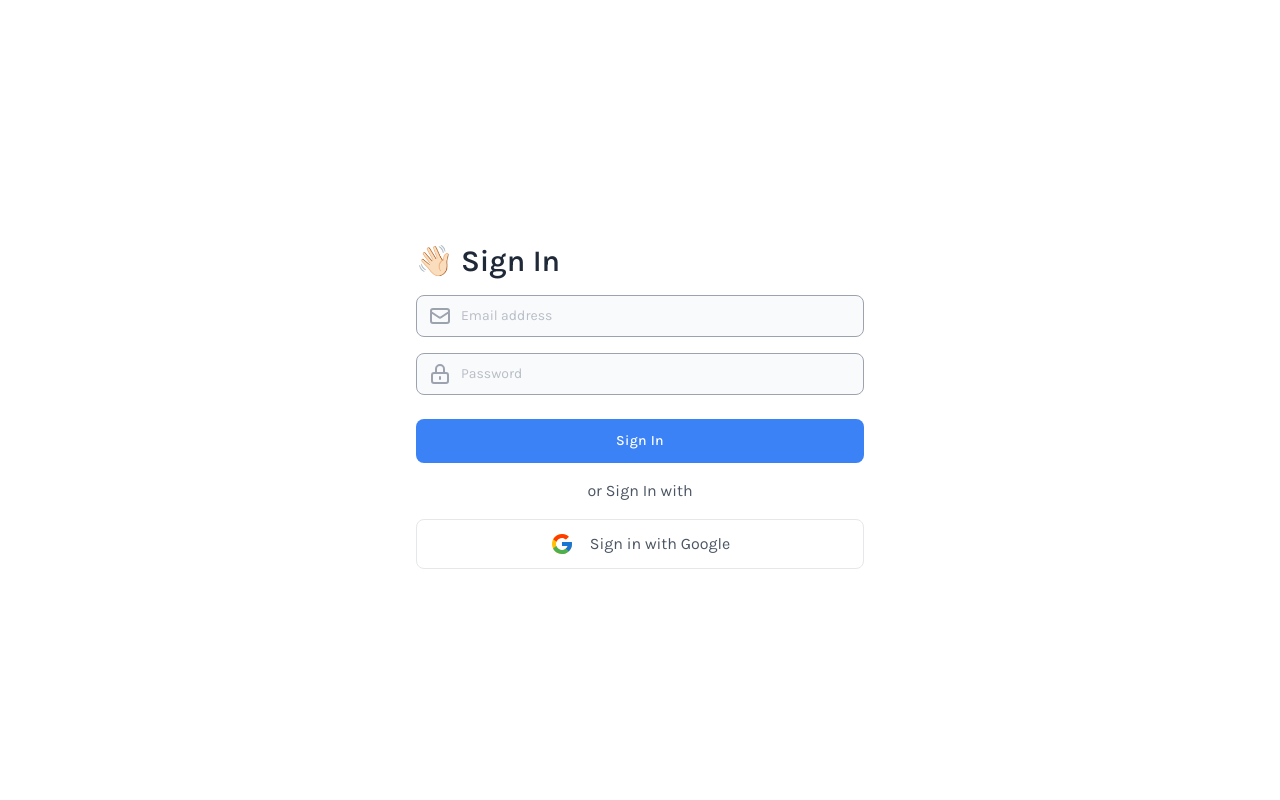
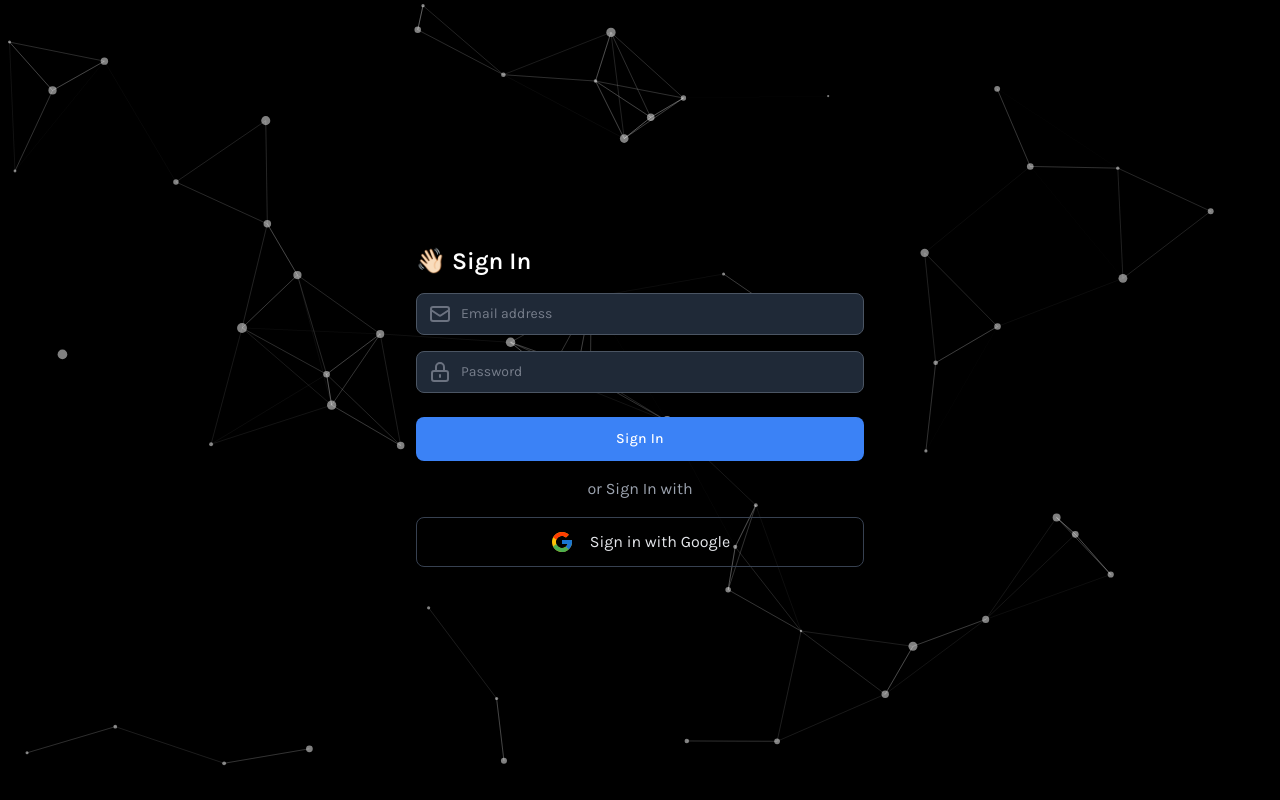
Before and after one commit to kyooowe/PineUI, a React (Vite) app in the folder apps/dashboard/: page / in a window 1280 px wide. Built offline with nearby package versions, Linux system fonts and the light colour scheme; no server answers.

Commit message:
Changes
UI
- Add react-particles
- Implement react-particles in login (this is beta, will check if the performance will drop)

```diff
--- a/apps/dashboard/src/modules/auth/login.module.tsx
+++ b/apps/dashboard/src/modules/auth/login.module.tsx
@@ -61,8 +61,8 @@ const Login = () => {
 
     //#region UseEffect
     useEffect(() => {
-        const isDarkMode = document.body.classList.contains('dark')
-        zustandStoreDarkModeConfig(isDarkMode)
+        document.body.classList.add('dark')
+        zustandStoreDarkModeConfig(true)
     }, [])
 
     useEffect(() => {
@@ -128,7 +128,7 @@ const Login = () => {
                     </svg>
                 }
             />
-            <section className='bg-white dark:bg-gray-900'>
+            <section>
 
                 {
                     loading ? (
@@ -139,13 +139,13 @@ const Login = () => {
                                 onSubmit={authFormik.handleSubmit}
                                 className='w-full max-w-md'
                             >
-                                <h1 className='mt-3 text-2xl font-semibold text-gray-800 capitalize sm:text-3xl dark:text-white'>
+                                <p className='mt-3 text-2xl font-semibold text-white transform'>
                                     👋🏻 Sign In
-                                </h1>
+                                </p>
 
                                 {
                                     hasError ? (
-                                        <div className='flex mt-4 overflow-hidden border border-gray-300 bg-white rounded-lg shadow-md dark:border-gray-600 dark:bg-gray-800'>
+                                        <div className='flex mt-4 transform overflow-hidden border border-gray-300 bg-white rounded-lg shadow-md dark:border-gray-600 dark:bg-gray-800'>
                                             <div className='flex items-center justify-center w-12 bg-red-500'>
                                                 <svg
                                                     xmlns='http://www.w3.org/2000/svg'
@@ -212,7 +212,7 @@ const Login = () => {
                                             onChange={authFormik.handleChange}
                                         />
                                     </div>
-                                    <div className='mt-1'>
+                                    <div className='mt-1 transform'>
                                         {authFormik.touched.email &&
                                             Boolean(authFormik.errors.email) ? (
                                             <span className='text-red-400 text-sm'>
@@ -257,7 +257,7 @@ const Login = () => {
                                             onChange={authFormik.handleChange}
                                         />
                                     </div>
-                                    <div className='mt-1'>
+                                    <div className='mt-1 transform'>
                                         {authFormik.touched.password &&
                                             Boolean(authFormik.errors.password) ? (
                                             <span className='text-red-400 text-sm'>
@@ -279,7 +279,7 @@ const Login = () => {
                                         Sign in
                                     </button>
 
-                                    <p className='mt-4 text-center text-gray-600 dark:text-gray-400'>
+                                    <p className='mt-4 text-center text-gray-400 transform'>
                                         or Sign In with
                                     </p>
 
--- a/apps/dashboard/src/pages/auth/auth.page.tsx
+++ b/apps/dashboard/src/pages/auth/auth.page.tsx
@@ -1,11 +1,112 @@
-import { lazy } from 'react'
+import { lazy, useCallback } from 'react'
+import type { Container, Engine } from "tsparticles-engine";
+import Particles from "react-particles";
+import { loadFull } from "tsparticles";
 
 //#region Import
 const LoginModule = lazy(() => import('../../modules/auth/login.module'))
 //#endregion
 
 const AuthPage = () => {
-    return <LoginModule />
+
+    const particlesInit = useCallback(async (engine: Engine) => {
+        await loadFull(engine)
+    }, [])
+
+    const particlesLoaded = useCallback(async (container: Container | undefined): Promise<void> => {
+        await console.log(container)
+    }, [])
+
+    return (
+        <div>
+            <Particles
+                id="tsparticles"
+                init={particlesInit}
+                loaded={particlesLoaded}
+                style={{
+                    position: 'absolute',
+                    zIndex: -1,
+                }}
+                options={{
+                    background: {
+                        color: {
+                            value: "#000000",
+                        },
+                    },
+                    fullScreen: {
+                        enable: true,
+                        zIndex: 0 // or any value is good for you, if you use -1 set `interactivity.detectsOn` to `"window"` if you need mouse interactions
+                    },
+                    fpsLimit: 120,
+                    interactivity: {
+                        events: {
+                            onClick: {
+                                enable: true,
+                                mode: "push",
+                            },
+                            onHover: {
+                                enable: true,
+                                mode: "repulse",
+                            },
+                            resize: true,
+                        },
+                        modes: {
+                            push: {
+                                quantity: 4,
+                            },
+                            repulse: {
+                                distance: 100,
+                                duration: 0.4,
+                            },
+                        },
+                    },
+                    particles: {
+                        color: {
+                            value: "#ffffff",
+                        },
+                        links: {
+                            color: "#ffffff",
+                            distance: 150,
+                            enable: true,
+                            opacity: 0.5,
+                            width: .5,
+                        },
+                        collisions: {
+                            enable: true,
+                        },
+                        move: {
+                            direction: "none",
+                            enable: true,
+                            outModes: {
+                                default: "bounce",
+                            },
+                            random: true,
+                            speed: 2,
+                            straight: true,
+                        },
+                        number: {
+                            density: {
+                                enable: true,
+                                area: 800,
+                            },
+                            value: 50,
+                        },
+                        opacity: {
+                            value: 0.5,
+                        },
+                        shape: {
+                            type: "circle",
+                        },
+                        size: {
+                            value: { min: 1, max: 5 },
+                        },
+                    },
+                    detectRetina: true,
+                }}
+            />
+            <LoginModule />
+        </div>
+    )
 }
 
 export default AuthPage
--- a/package.json
+++ b/package.json
@@ -19,6 +19,8 @@
 		"packages/*"
 	],
 	"dependencies": {
-		"react-popper": "^2.3.0"
+		"react-particles": "^2.9.3",
+		"react-popper": "^2.3.0",
+		"tsparticles": "^2.9.3"
 	}
 }
```
Also changed, not shown: 1 other file (tests, documents, lock files or other folders).
